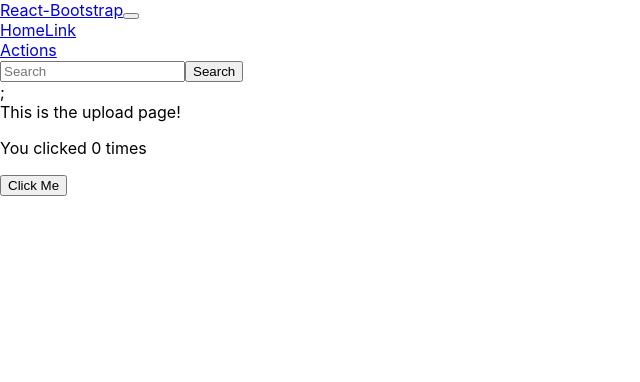
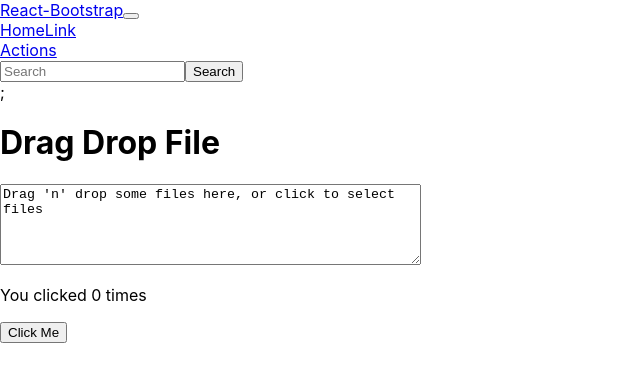
Before and after one commit to darrenwlsn/photoalbum, a React (Create React App) app: page /upload in a window 1280 px wide. Shown: the top 382 px of the page, without its empty margins (0-640 px from the left). Built offline with nearby package versions, Linux system fonts and the light colour scheme.

Commit message:
Added dropzone upload page

```diff
--- a/package.json
+++ b/package.json
@@ -6,8 +6,10 @@
     "react": "^16.8.4",
     "react-bootstrap": "^1.0.0-beta.5",
     "react-dom": "^16.8.4",
+    "react-dropzone": "^10.0.4",
     "react-router-dom": "^4.3.1",
-    "react-scripts": "2.1.8"
+    "react-scripts": "2.1.8",
+    "superagent": "^4.1.0"
   },
   "scripts": {
     "start": "react-scripts start",
--- a/src/components/Folder.js
+++ b/src/components/Folder.js
@@ -5,14 +5,13 @@ import { AlbumConsumer } from '../providers/AlbumProvider';
 class Folder extends Component {
 
   state = {
-    folders: [],
-    new_folder: '',
-    error: null
+    new_folder: ''
   };
 
-  handleSubmit = (dispatch, event) => {
+  handleSubmit = (dispatch, folders, event) => {
     event.preventDefault();
-    const { new_folder, folders } = this.state;
+    // const { new_folder, folders } = this.state;
+    const { new_folder } = this.state;
     if (new_folder === '') return;
     if (new_folder !== '' && folders.find(entry => entry['name'] === new_folder)) {
       dispatch({ type: 'ERROR', payload: { error: 'This folder already exists. Please use a unique name.' } });
@@ -28,10 +27,10 @@ class Folder extends Component {
     this.setState({ ...this.state, [name]: value, error: null });
   }
 
-  handleChecked = (dispatch, event) => {
+  handleChecked = (dispatch, folders, event) => {
     const { name, value } = event.target;
     const myBoolValue = value === 'on' ? true : false;
-    const newState = this.state.folders.map(item => {
+    const newState = folders.map(item => {
       if (item.name === name) {
         item.isSelected = myBoolValue;
       } else {
@@ -39,7 +38,7 @@ class Folder extends Component {
       }
       return item;
     })
-
+    this.setState({ 'new_folder': '' });
     dispatch({ type: 'UPDATE_FOLDERS', payload: { folders: newState } });
 
 
@@ -52,7 +51,7 @@ class Folder extends Component {
         {value => {
           const { dispatch, folders, error } = value;
           const new_folder = this.state.new_folder;
-          this.state.folders = folders;
+
           return (
             <React.Fragment>
               <h1>
@@ -69,7 +68,7 @@ class Folder extends Component {
                             name={myfolder.name}
                             type="checkbox"
                             checked={myfolder.isSelected}
-                            onChange={this.handleChecked.bind(this, dispatch)}
+                            onChange={this.handleChecked.bind(this, dispatch, folders)}
                           />
                         </label>
                       </h4>
@@ -79,7 +78,7 @@ class Folder extends Component {
               <div className="card mb-3">
                 <div className="card-header">Add New Folder</div>
                 <div className="card-body">
-                  <form onSubmit={this.handleSubmit.bind(this, dispatch)}>
+                  <form onSubmit={this.handleSubmit.bind(this, dispatch, folders)}>
                     <input
                       label="Folder Name"
                       name="new_folder"
--- a/src/components/Upload.js
+++ b/src/components/Upload.js
@@ -1,11 +1,48 @@
-import React from 'react'
+import React, { Component } from 'react'
+import Dropzone from 'react-dropzone';
+const request = require('superagent');
 
-function Upload() {
-  return (
-    <div>
-      This is the upload page!
-    </div>
-  )
+const imageMaxSize = 10000000; //bytes
+class Upload extends Component {
+
+  handleOnDrop = (acceptedFiles) => {
+    const req = request.post('/upload')
+    acceptedFiles.forEach(file => {
+      req.attach(file.name, file)
+    })
+    req.end(() => { alert('file  uploaded') });
+
+  }
+
+  handleOnDropRejected = (rejectedFiles) => {
+    const rejectedFile = rejectedFiles[0];
+    const rejectedFileSize = rejectedFile.size;
+    const rejectedFileType = rejectedFile.type;
+    console.log(`File too large or not of image type. Size: ${rejectedFileSize}, Type:  ${rejectedFileType}`, rejectedFiles);
+    if (rejectedFileSize > imageMaxSize) {
+      alert('this file is too big');
+    }
+  }
+
+  render() {
+    return (
+      <div>
+        <h1>Drag Drop File</h1>
+        {/* <Dropzone onDrop={acceptedFiles => console.log(acceptedFiles)}> */}
+        <Dropzone multiple={false} accept='image/*' onDropAccepted={this.handleOnDrop} onDropRejected={this.handleOnDropRejected} maxSize={imageMaxSize}>
+          {({ getRootProps, getInputProps }) => (
+            <section>
+              <div {...getRootProps()}>
+                <input {...getInputProps()} />
+                <textarea rows="5" cols="50">Drag 'n' drop some files here, or click to select files</textarea>
+              </div>
+            </section>
+          )}
+        </Dropzone>
+      </div >
+    )
+  }
 }
 
+
 export default Upload;
```
Also changed, not shown: 1 other file (tests, documents, lock files or other folders).
